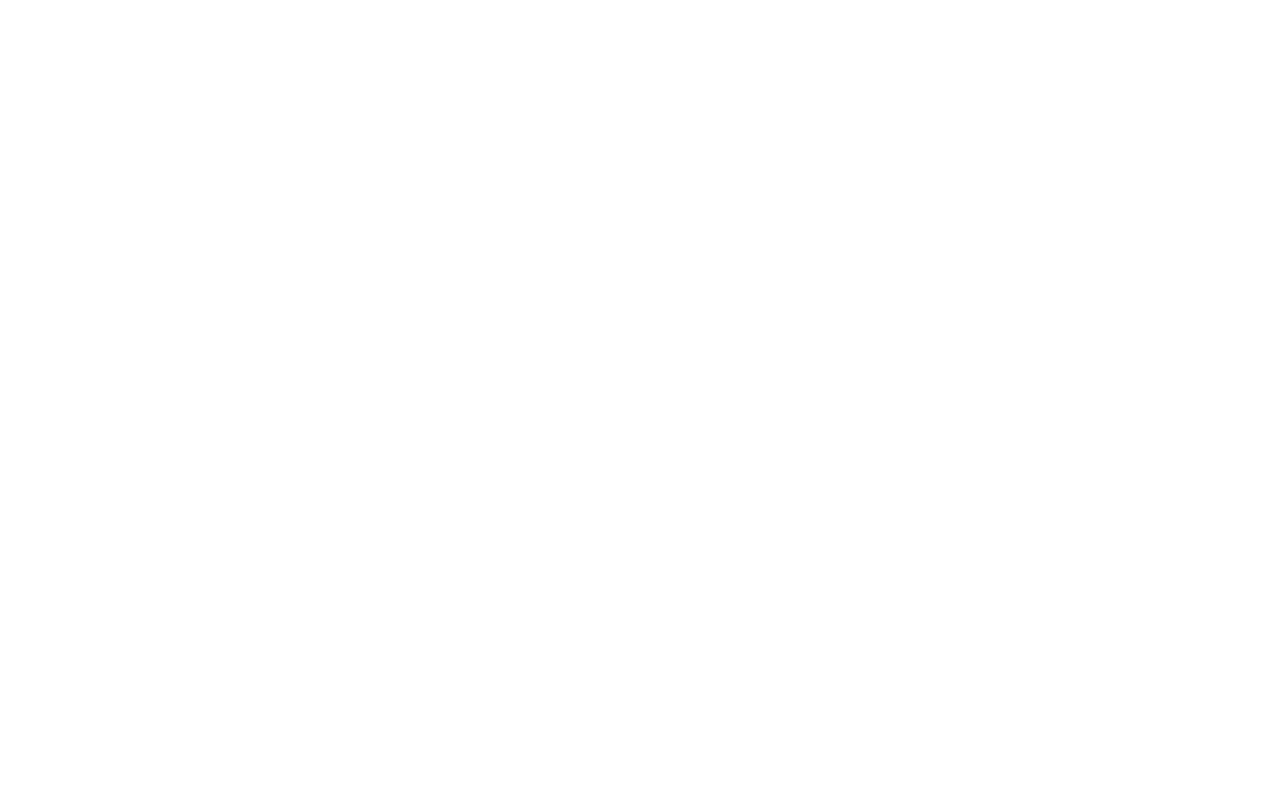
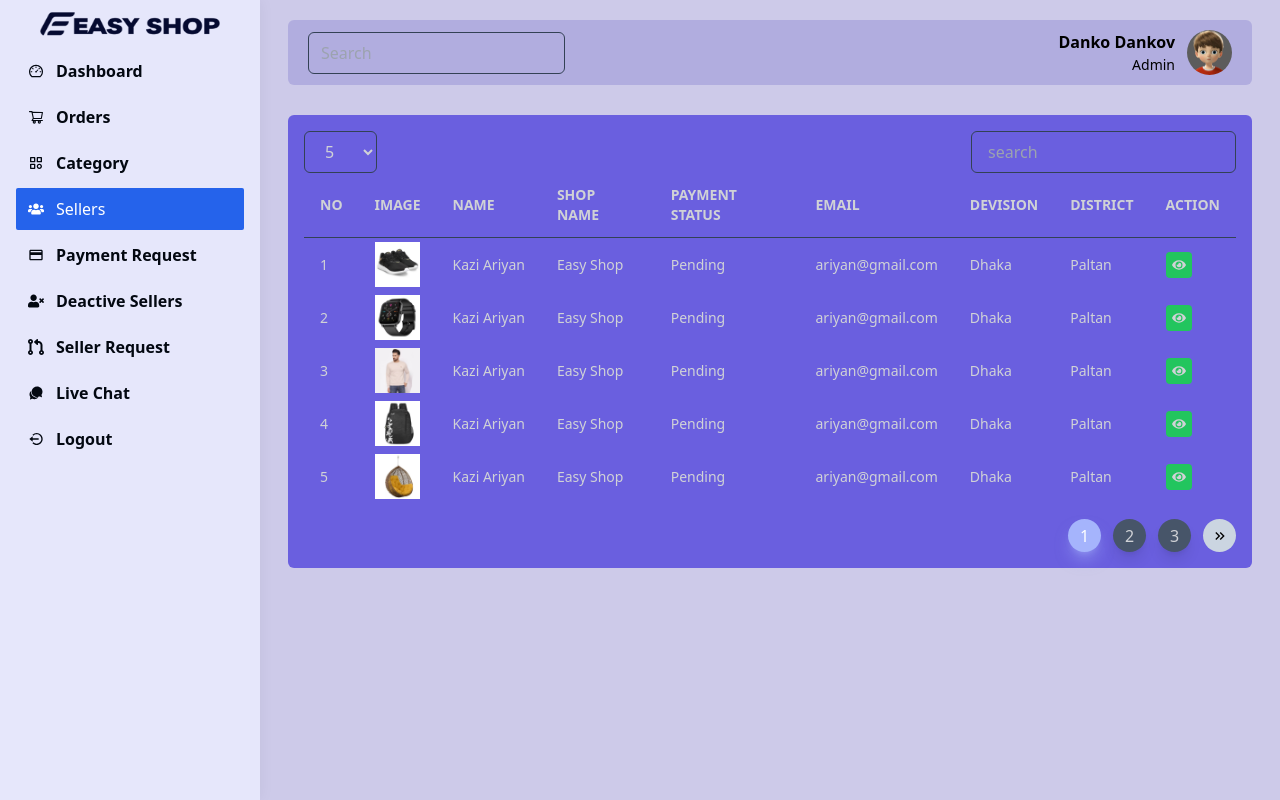
Before and after one commit to DDankov/online-shop, a React (Create React App) app: page /admin/dashboard/sellers in a window 1280 px wide. Before the commit this address had no page. Built offline with nearby package versions, Linux system fonts and the light colour scheme.

Commit message:
sellers page

```diff
--- a/src/router/routes/adminRoutes.js
+++ b/src/router/routes/adminRoutes.js
@@ -2,7 +2,7 @@
 const AdminDashboard = lazy(() => import ('../../views/admin/AdminDashboard'))
 const Orders = lazy(() => import ('../../views/admin/Orders'))
 const Category = lazy(() => import ('../../views/admin/Category'))
-
+const Sellers = lazy(() => import ('../../views/admin/Sellers'))
 
 export const adminRoutes = [
     {
@@ -19,5 +19,10 @@
         path: 'admin/dashboard/category',
         element : <Category/>,
         role : 'admin'
+    },
+    {
+        path: 'admin/dashboard/sellers',
+        element : <Sellers/>,
+        role : 'admin'
     }
 ]
--- /dev/null
+++ b/src/views/admin/Sellers.jsx
@@ -0,0 +1,94 @@
+import React, { useState } from 'react';
+import { Link } from 'react-router-dom';
+import Pagination from '../Pagination';
+import { FaEye } from "react-icons/fa";
+
+const Sellers = () => {
+    const [currentPage, setCurrentPage] = useState(1)
+    const [searchValue, setSearchValue] = useState('')
+    const [perPage, setPerPage] = useState(5)
+    const [show, setShow] =  useState(false)
+
+    return (
+        <div className='px-2 lg:px-7 pt-5'>
+             <div className='w-full p-4 bg-[#6a5fdf] rounded-md'>
+
+             <div className='flex justify-between items-center'>
+                    <select onChange={(e) => setPerPage(parseInt(e.target.value))} className='px-4 py-2 focus:border-indigo-500 outline-none bg-[#6a5fdf] border border-slate-700 rounded-md text-[#d0d2d6]'>
+                        <option value="5">5</option>
+                        <option value="10">10</option>
+                        <option value="20">20</option>
+                    </select>
+                    <input className='px-4 py-2 focus:border-indigo-500 outline-none bg-[#6a5fdf] border border-slate-700 rounded-md text-[#d0d2d6]' type="text" placeholder='search' />
+                </div>
+
+                <div className='relative overflow-x-auto'>
+    <table className='w-full text-sm text-left text-[#d0d2d6]'>
+        <thead className='text-sm text-[#d0d2d6] uppercase border-b border-slate-700'>
+        <tr>
+            <th scope='col' className='py-3 px-4'>No</th>
+            <th scope='col' className='py-3 px-4'>Image</th>
+            <th scope='col' className='py-3 px-4'>Name</th>
+            <th scope='col' className='py-3 px-4'>Shop Name</th>
+            <th scope='col' className='py-3 px-4'>Payment Status</th>
+            <th scope='col' className='py-3 px-4'>Email</th>
+            <th scope='col' className='py-3 px-4'>Devision</th>
+            <th scope='col' className='py-3 px-4'>District</th>
+            <th scope='col' className='py-3 px-4'>Action</th>
+        </tr>
+        </thead>
+
+        <tbody>
+            {
+                [1,2,3,4,5].map((d, i) => <tr key={i}>
+                <td scope='row' className='py-1 px-4 font-medium whitespace-nowrap'>{d}</td>
+                <td scope='row' className='py-1 px-4 font-medium whitespace-nowrap'>
+                    <img className='w-[45px] h-[45px]' src={`http://localhost:3000/images/category/${d}.jpg`} alt="" />
+                </td>
+                <td scope='row' className='py-1 px-4 font-medium whitespace-nowrap'>Kazi Ariyan </td>
+                <td scope='row' className='py-1 px-4 font-medium whitespace-nowrap'>Easy Shop</td>
+                <td scope='row' className='py-1 px-4 font-medium whitespace-nowrap'>
+                    <span>Pending</span> </td>
+                <td scope='row' className='py-1 px-4 font-medium whitespace-nowrap'>ariyan@gmail.com </td>
+
+                <td scope='row' className='py-1 px-4 font-medium whitespace-nowrap'>Dhaka </td>
+
+                <td scope='row' className='py-1 px-4 font-medium whitespace-nowrap'>Paltan </td>
+
+                <td scope='row' className='py-1 px-4 font-medium whitespace-nowrap'>
+                    <div className='flex justify-start items-center gap-4'>
+                    <Link className='p-[6px] bg-green-500 rounded hover:shadow-lg hover:shadow-green-500/50'> <FaEye /> </Link>
+
+                    </div>
+
+                    </td>
+            </tr> )
+            }
+
+
+        </tbody>
+    </table>
+    </div>
+
+    <div className='w-full flex justify-end mt-4 bottom-4 right-4'>
+        <Pagination
+            pageNumber = {currentPage}
+            setPageNumber = {setCurrentPage}
+            totalItem = {50}
+            parPage = {perPage}
+            showItem = {3}
+        />
+        </div>
+
+
+
+
+
+
+             </div>
+
+        </div>
+    );
+};
+
+export default Sellers;
```
